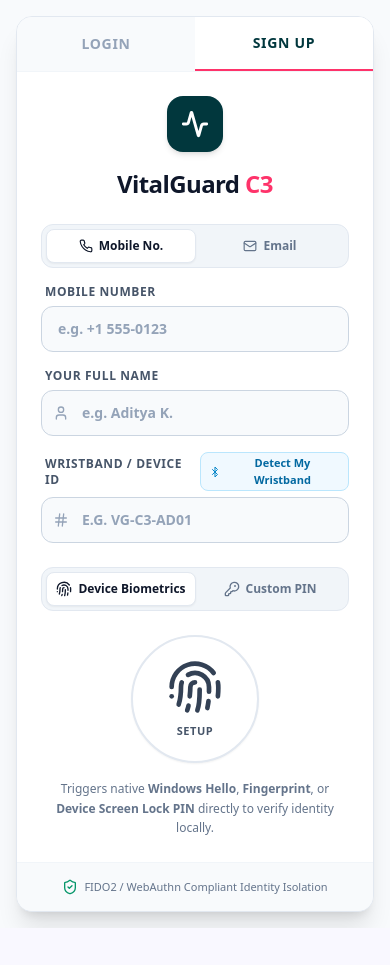
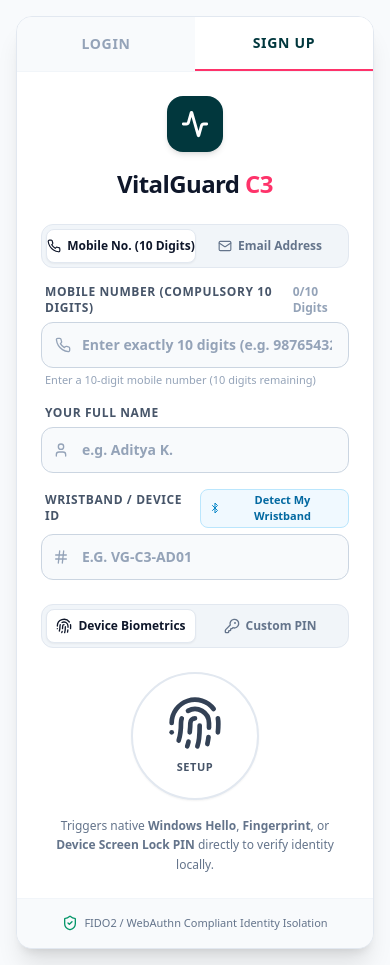
Before and after one commit to Aditya1kumbhar/vitalguard-c3, a Next.js app in the folder frontend/: page /login in a window 390 px wide. Both pictures are taken after a click on the button "SIGN UP". Before the commit the page ends 928 px from the top, so only its background shows below. Built offline with nearby package versions, Linux system fonts and the light colour scheme.

Commit message:
feat(auth): enforce compulsory 10-digit mobile number and strict email validation for security and trust

```diff
--- a/frontend/app/login/page.tsx
+++ b/frontend/app/login/page.tsx
@@ -60,15 +60,57 @@ export default function LoginPage() {
     checkPreviousUser();
   }, []);
 
+  const isValid10DigitPhone = (val: string) => {
+    const digits = val.replace(/\D/g, '');
+    if (digits.length === 12 && digits.startsWith('91')) {
+      return digits.slice(2).length === 10;
+    }
+    return digits.length === 10;
+  };
+
+  const isValidEmail = (val: string) => {
+    const emailRegex = /^[a-zA-Z0-9._%+-]+@[a-zA-Z0-9.-]+\.[a-zA-Z]{2,}$/;
+    return emailRegex.test(val.trim().toLowerCase());
+  };
+
   const validateSignup = () => {
-    if (!identifier.trim()) return 'Please enter your Mobile No. or Email.';
-    if (!guardianName.trim()) return 'Please enter your Full Name.';
-    if (!bandId.trim()) return 'Please enter the Wristband ID.';
+    const trimmed = identifier.trim();
+    if (!trimmed) {
+      return authType === 'phone'
+        ? 'Please enter your 10-digit Mobile Number.'
+        : 'Please enter your Email Address.';
+    }
+    if (authType === 'phone') {
+      const digits = trimmed.replace(/\D/g, '');
+      if (digits.length !== 10) {
+        return `Mobile Number must be compulsory 10 digits (currently ${digits.length}/10).`;
+      }
+    } else {
+      if (!isValidEmail(trimmed)) {
+        return 'Please enter a valid Email Address (e.g. name@gmail.com).';
+      }
+    }
+    if (!guardianName.trim() || guardianName.trim().length < 2) {
+      return 'Please enter your Full Name (at least 2 characters).';
+    }
+    if (!bandId.trim()) {
+      return 'Please detect or enter your Wristband ID (e.g. VG-C3-XXXX).';
+    }
     return null;
   };
 
   const validateLogin = () => {
-    if (!identifier.trim()) return 'Please enter your Mobile No. or Email.';
+    const trimmed = identifier.trim();
+    if (!trimmed) return 'Please enter your registered 10-digit Mobile No. or Email.';
+    const isPhone = isValid10DigitPhone(trimmed);
+    const isEmail = isValidEmail(trimmed);
+    if (!isPhone && !isEmail) {
+      const digitsOnly = trimmed.replace(/\D/g, '');
+      if (digitsOnly.length > 0 && digitsOnly.length !== 10 && !trimmed.includes('@')) {
+        return `Mobile Number must be compulsory 10 digits (currently ${digitsOnly.length}/10).`;
+      }
+      return 'Please enter a valid 10-digit Mobile Number or Email Address (e.g. name@gmail.com).';
+    }
     return null;
   };
 
@@ -150,7 +192,14 @@ export default function LoginPage() {
 
     try {
       const nameToUse = guardianName.trim();
-      const identToUse = identifier.trim().toLowerCase();
+      let identToUse = identifier.trim().toLowerCase();
+      if (authType === 'phone') {
+        let digits = identToUse.replace(/\D/g, '');
+        if (digits.length === 12 && digits.startsWith('91')) {
+          digits = digits.slice(2);
+        }
+        identToUse = digits;
+      }
       const bandToUse = bandId.trim();
 
       let credentialId = '';
@@ -237,7 +286,14 @@ export default function LoginPage() {
     setAuthenticating(true);
 
     try {
-      const identToUse = identifier.trim().toLowerCase();
+      let identToUse = identifier.trim().toLowerCase();
+      if (isValid10DigitPhone(identToUse)) {
+        let digits = identToUse.replace(/\D/g, '');
+        if (digits.length === 12 && digits.startsWith('91')) {
+          digits = digits.slice(2);
+        }
+        identToUse = digits;
+      }
       let cred = await getCredential(identToUse);
       let credentialId = cred?.credentialId;
 
@@ -329,7 +385,14 @@ export default function LoginPage() {
     setStatusMessage('');
 
     try {
-      const identToUse = identifier.trim().toLowerCase();
+      let identToUse = identifier.trim().toLowerCase();
+      if ((tab === 'signup' && authType === 'phone') || isValid10DigitPhone(identToUse)) {
+        let digits = identToUse.replace(/\D/g, '');
+        if (digits.length === 12 && digits.startsWith('91')) {
+          digits = digits.slice(2);
+        }
+        identToUse = digits;
+      }
 
       if (tab === 'signup') {
         const validationError = validateSignup();
@@ -471,34 +534,125 @@ export default function LoginPage() {
             {tab === 'signup' && (
               <div className="w-full flex bg-slate-100 p-1 rounded-xl mb-2 border border-slate-200">
                 <button
-                  onClick={() => setAuthType('phone')}
-                  className={`flex-1 py-2 text-xs font-bold rounded-lg flex items-center justify-center gap-1.5 ${authType === 'phone' ? 'bg-white text-slate-900 shadow-sm border border-slate-200' : 'text-slate-500'}`}
+                  onClick={() => {
+                    setAuthType('phone');
+                    setError('');
+                    if (!/^\d*$/.test(identifier)) setIdentifier('');
+                  }}
+                  className={`flex-1 py-2 text-xs font-bold rounded-lg flex items-center justify-center gap-1.5 transition-all ${authType === 'phone' ? 'bg-white text-slate-900 shadow-sm border border-slate-200' : 'text-slate-500 hover:text-slate-700'}`}
                 >
-                  <Phone className="w-3.5 h-3.5" /> Mobile No.
+                  <Phone className="w-3.5 h-3.5" /> Mobile No. (10 Digits)
                 </button>
                 <button
-                  onClick={() => setAuthType('email')}
-                  className={`flex-1 py-2 text-xs font-bold rounded-lg flex items-center justify-center gap-1.5 ${authType === 'email' ? 'bg-white text-slate-900 shadow-sm border border-slate-200' : 'text-slate-500'}`}
+                  onClick={() => {
+                    setAuthType('email');
+                    setError('');
+                    if (/^\d+$/.test(identifier)) setIdentifier('');
+                  }}
+                  className={`flex-1 py-2 text-xs font-bold rounded-lg flex items-center justify-center gap-1.5 transition-all ${authType === 'email' ? 'bg-white text-slate-900 shadow-sm border border-slate-200' : 'text-slate-500 hover:text-slate-700'}`}
                 >
-                  <Mail className="w-3.5 h-3.5" /> Email
+                  <Mail className="w-3.5 h-3.5" /> Email Address
                 </button>
               </div>
             )}
 
             <div>
-              <label className="block text-xs font-bold uppercase tracking-wider text-slate-600 mb-1.5 pl-1">
+              <div className="flex items-center justify-between mb-1.5 pl-1">
+                <label className="block text-xs font-bold uppercase tracking-wider text-slate-600">
                   {tab === 'signup'
-                  ? (authType === 'phone' ? 'Mobile Number' : 'Email Address')
-                  : 'Mobile No. or Email'
+                    ? (authType === 'phone' ? 'Mobile Number (Compulsory 10 Digits)' : 'Email Address (e.g. @gmail.com)')
+                    : 'Registered Mobile No. or Email'
                   }
                 </label>
+                {tab === 'signup' ? (
+                  authType === 'phone' ? (
+                    identifier.length === 10 ? (
+                      <span className="text-emerald-600 font-bold text-xs flex items-center gap-1">
+                        <CheckCircle2 className="w-3.5 h-3.5" /> 10/10 Digits
+                      </span>
+                    ) : (
+                      <span className="text-slate-400 font-semibold text-xs">
+                        {identifier.length}/10 Digits
+                      </span>
+                    )
+                  ) : (
+                    isValidEmail(identifier) ? (
+                      <span className="text-emerald-600 font-bold text-xs flex items-center gap-1">
+                        <CheckCircle2 className="w-3.5 h-3.5" /> Valid Email
+                      </span>
+                    ) : (
+                      <span className="text-slate-400 font-medium text-xs">
+                        Must be valid email
+                      </span>
+                    )
+                  )
+                ) : (
+                  isValid10DigitPhone(identifier) ? (
+                    <span className="text-emerald-600 font-bold text-xs flex items-center gap-1">
+                      <CheckCircle2 className="w-3.5 h-3.5" /> 10-Digit Mobile
+                    </span>
+                  ) : isValidEmail(identifier) ? (
+                    <span className="text-emerald-600 font-bold text-xs flex items-center gap-1">
+                      <CheckCircle2 className="w-3.5 h-3.5" /> Valid Email
+                    </span>
+                  ) : null
+                )}
+              </div>
+              <div className="relative">
+                {tab === 'signup' ? (
+                  authType === 'phone' ? (
+                    <Phone className={`absolute left-3.5 top-1/2 -translate-y-1/2 w-4 h-4 transition-colors ${identifier.length === 10 ? 'text-emerald-600' : 'text-slate-400'}`} />
+                  ) : (
+                    <Mail className={`absolute left-3.5 top-1/2 -translate-y-1/2 w-4 h-4 transition-colors ${isValidEmail(identifier) ? 'text-emerald-600' : 'text-slate-400'}`} />
+                  )
+                ) : (
+                  <User className="absolute left-3.5 top-1/2 -translate-y-1/2 w-4 h-4 text-slate-400" />
+                )}
                 <input
                   type={tab === 'signup' ? (authType === 'phone' ? 'tel' : 'email') : 'text'}
+                  inputMode={tab === 'signup' ? (authType === 'phone' ? 'numeric' : 'email') : undefined}
+                  maxLength={tab === 'signup' && authType === 'phone' ? 10 : undefined}
                   value={identifier}
-                onChange={(e) => setIdentifier(e.target.value)}
-                placeholder={tab === 'signup' ? (authType === 'phone' ? 'e.g. +1 555-0123' : 'e.g. aditya@vitalguard.com') : 'Enter your registered identity'}
-                className="w-full bg-slate-50 border border-slate-300 rounded-xl px-4 py-3 text-slate-900 placeholder-slate-400 focus:outline-none focus:border-[#01373D] focus:ring-2 focus:ring-[#01373D]/20 text-sm font-semibold transition-all"
+                  onChange={(e) => {
+                    if (tab === 'signup' && authType === 'phone') {
+                      const digits = e.target.value.replace(/\D/g, '').slice(0, 10);
+                      setIdentifier(digits);
+                    } else if (tab === 'signup' && authType === 'email') {
+                      setIdentifier(e.target.value.trim().toLowerCase());
+                    } else {
+                      setIdentifier(e.target.value.trim());
+                    }
+                  }}
+                  placeholder={
+                    tab === 'signup'
+                      ? (authType === 'phone' ? 'Enter exactly 10 digits (e.g. 9876543210)' : 'e.g. yourname@gmail.com')
+                      : 'Enter registered 10-digit number or email'
+                  }
+                  className={`w-full bg-slate-50 border rounded-xl pl-10 pr-4 py-3 text-slate-900 placeholder-slate-400 focus:outline-none text-sm font-semibold transition-all ${
+                    (tab === 'signup' && authType === 'phone' && identifier.length === 10) ||
+                    (tab === 'signup' && authType === 'email' && isValidEmail(identifier)) ||
+                    (tab === 'login' && (isValid10DigitPhone(identifier) || isValidEmail(identifier)))
+                      ? 'border-emerald-500 ring-2 ring-emerald-500/20 bg-emerald-50/20'
+                      : 'border-slate-300 focus:border-[#01373D] focus:ring-2 focus:ring-[#01373D]/20'
+                  }`}
                 />
+              </div>
+              {tab === 'signup' && authType === 'phone' && (
+                <p className="text-[11px] text-slate-400 mt-1 pl-1 font-medium">
+                  {identifier.length === 10
+                    ? '✓ 10-digit mobile number ready for passkey pairing'
+                    : `Enter a 10-digit mobile number (${10 - identifier.length} digits remaining)`
+                  }
+                </p>
+              )}
+              {tab === 'signup' && authType === 'email' && (
+                <p className="text-[11px] text-slate-400 mt-1 pl-1 font-medium">
+                  {isValidEmail(identifier)
+                    ? '✓ Valid email address ready for passkey registration'
+                    : 'Valid email (e.g. name@gmail.com or official domain) is compulsory for security'
+                  }
+                </p>
+              )}
             </div>
 
             {tab === 'signup' && (
```
Also changed, not shown: 1 other file (tests, documents, lock files or other folders). Lines whose indentation alone changed are shown as unchanged.
